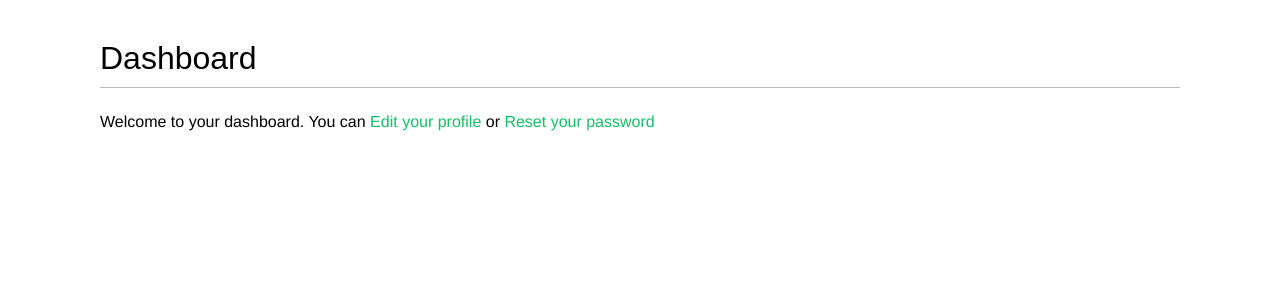
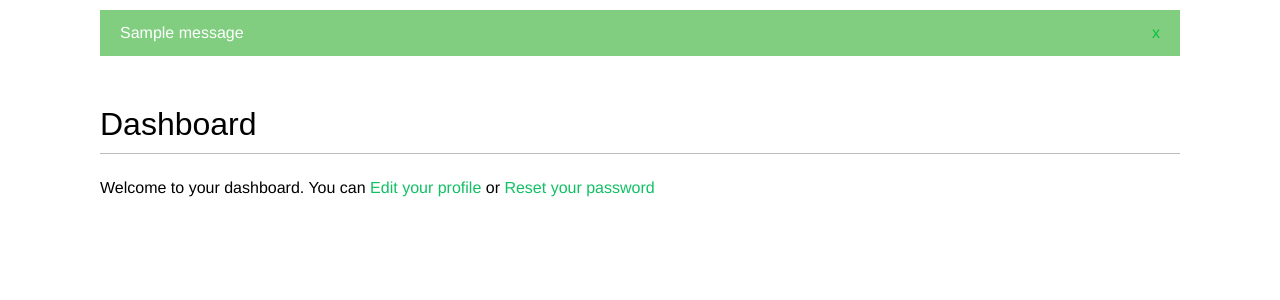
Before and after one commit to toiq/django-bookmarks, a Django app: page /account/ in a window 1280 px wide. Shown: the part 48-348 px from the top of the page. Run offline with Django 5.2, Linux system fonts and the light colour scheme; a user stored in the database is signed in; tables that the repository leaves empty hold one stand-in row (values such as "Sample post"); one stand-in notice (Sample message) is shown; some web fonts are replaced.

Commit message:
Implement messages

```diff
--- a/account/templates/base.html
+++ b/account/templates/base.html
@@ -37,6 +37,17 @@
         {% endif %}
       </span>
     </div>
+
+    {% if messages %}
+      <ul class="messages">
+        {% for message in messages %}
+          <li class="{{ message.tags }}">
+            {{ message|safe }} <a href="#" class="close">x</a>
+          </li>
+        {% endfor %}
+      </ul>
+    {% endif %}
+
     <div id="content">
       {% block content %}
 
--- a/account/views.py
+++ b/account/views.py
@@ -5,6 +5,7 @@ from django.contrib.auth import authenticate, login
 from django.contrib.auth.decorators import login_required
 from .models import Profile
 from .forms import ProfileEditForm, UserEditForm
+from django.contrib import messages
 
 # Create your views here.
 
@@ -67,6 +68,11 @@ def edit(request):
         if user_form.is_valid() and profile_form.is_valid():
             user_form.save()
             profile_form.save()
+
+            messages.success(request, "Profile updated successfully.")
+        else:
+            messages.error(request, "Failed to update profile.")
+
     else:
         user_form = UserEditForm(instance=request.user)
         profile_form = ProfileEditForm(instance=request.user.profile)
```
